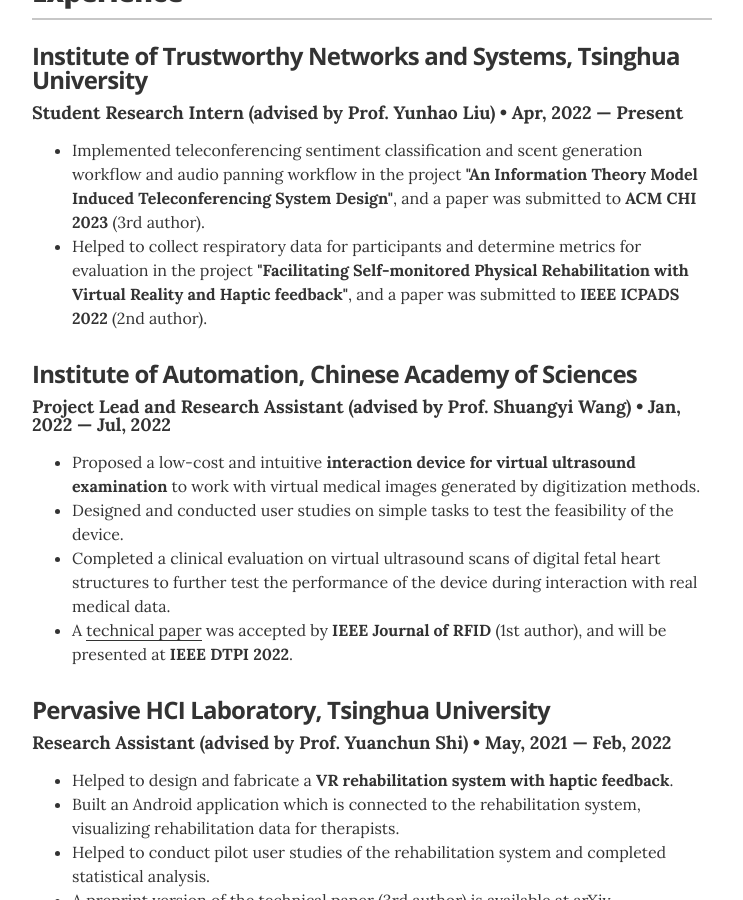
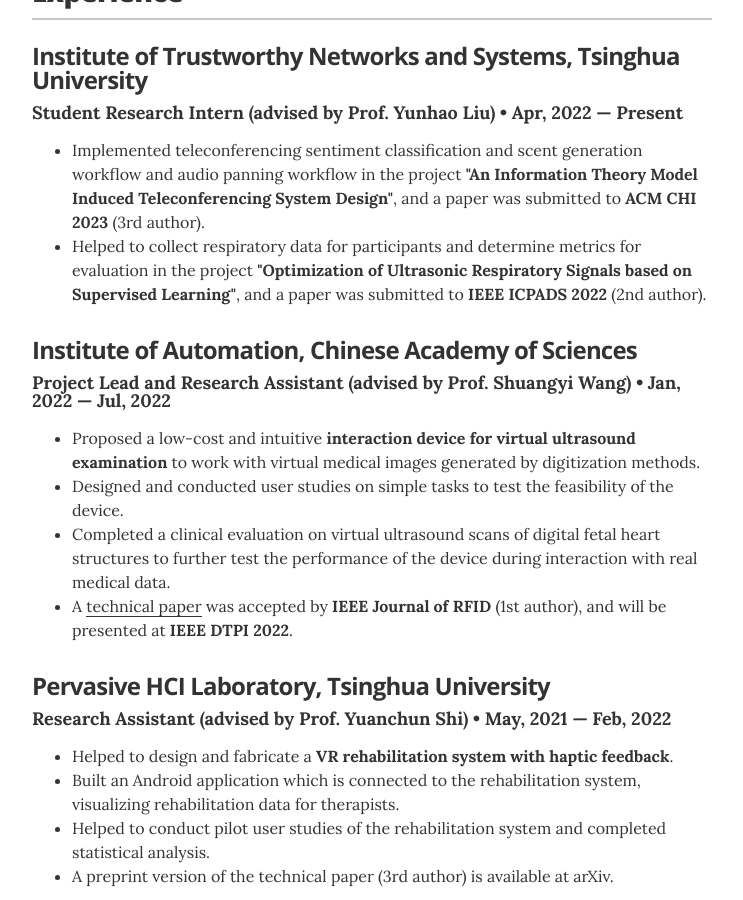
Before and after one commit to Syldavian/Syldavian.github.io, a Jekyll site: the page built from index.html, in a window 1280 px wide and 900 px high, scrolled down 974 px. Shown: the whole window, without its empty margins (268-1011 px from the left). Built offline with Jekyll 4.4.1, drawn with Linux system fonts in a browser that asks for light colours.

```diff
--- a/_data/experience.yml
+++ b/_data/experience.yml
@@ -3,7 +3,7 @@
 - company: Institute of Trustworthy Networks and Systems, Tsinghua University
   position: Student Research Intern (advised by Prof. Yunhao Liu)
   duration: Apr, 2022 &mdash; Present
-  summary: <ul class="resume-item-list"><li>Implemented teleconferencing sentiment classification and scent generation workflow and audio panning workflow in the project <b>"An Information Theory Model Induced Teleconferencing System Design"</b>, and a paper was submitted to <b>ACM CHI 2023</b> (3rd author).</li><li>Helped to collect respiratory data for participants and determine metrics for evaluation in the project <b>"Facilitating Self-monitored Physical Rehabilitation with Virtual Reality and Haptic feedback"</b>, and a paper was submitted to <b>IEEE ICPADS 2022</b> (2nd author).</li></ul>
+  summary: <ul class="resume-item-list"><li>Implemented teleconferencing sentiment classification and scent generation workflow and audio panning workflow in the project <b>"An Information Theory Model Induced Teleconferencing System Design"</b>, and a paper was submitted to <b>ACM CHI 2023</b> (3rd author).</li><li>Helped to collect respiratory data for participants and determine metrics for evaluation in the project <b>"Optimization of Ultrasonic Respiratory Signals based on Supervised Learning"</b>, and a paper was submitted to <b>IEEE ICPADS 2022</b> (2nd author).</li></ul>
 
 # Director of Digital Stratgy
 - company: Institute of Automation, Chinese Academy of Sciences
```
